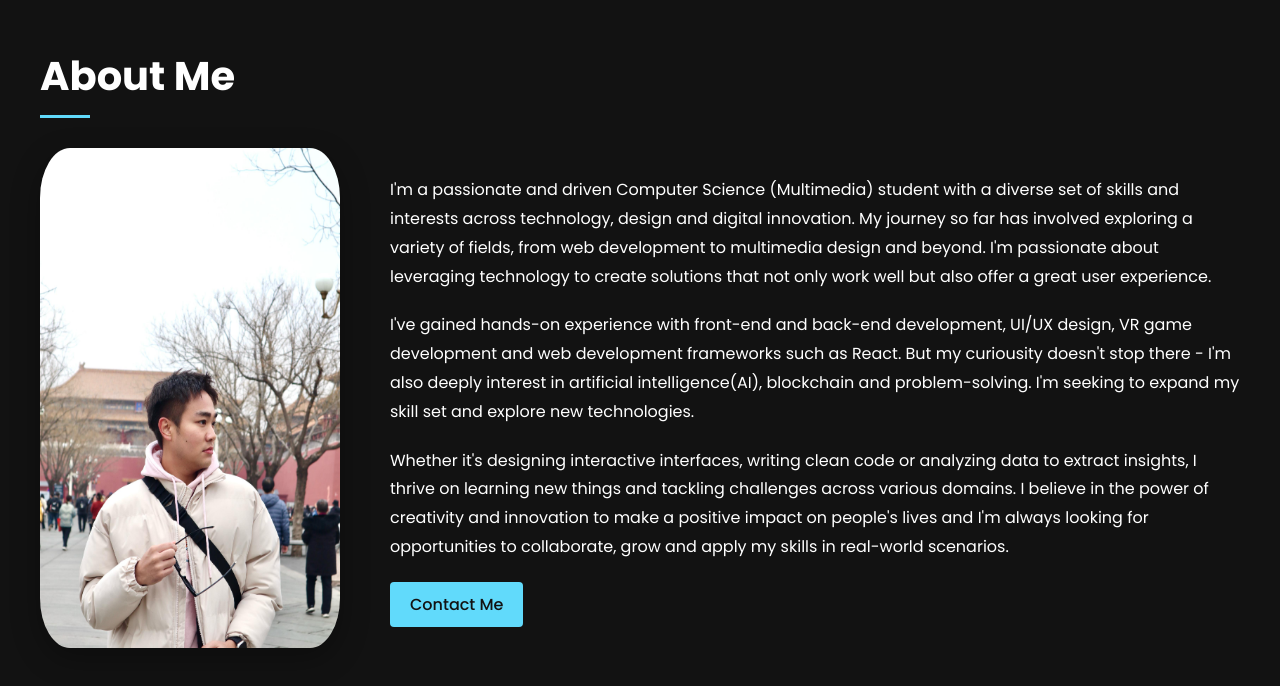
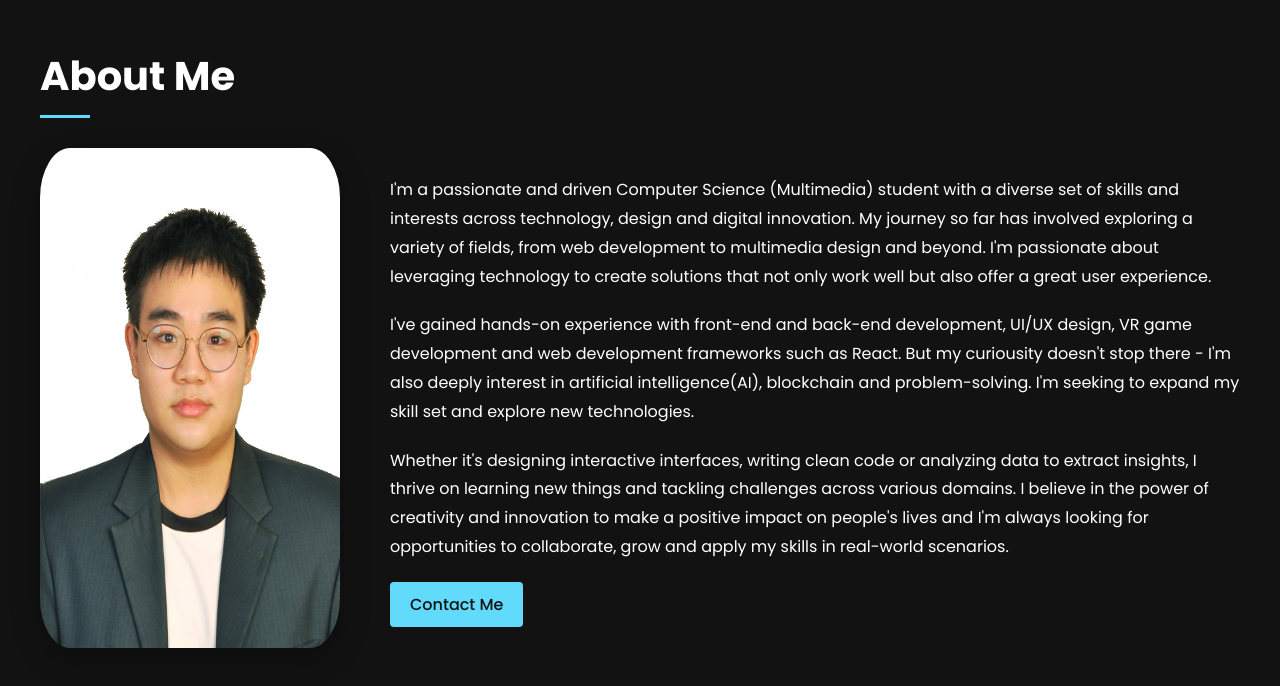
Before and after one commit to Ooiky0625/myportfolio, a React (Create React App) app: page / in a window 1280 px wide. Shown: the part 936-1622 px from the top of the page. Built offline with nearby package versions, Linux system fonts and the light colour scheme.

Commit message:
Change Profile Pic

```diff
--- a/src/sections/About.js
+++ b/src/sections/About.js
@@ -3,7 +3,7 @@ import "../styles/About.css"
 
 const About = () => {
   // Your actual profile image
-  const profileImage = "assets/images/AboutMe.jpeg"
+  const profileImage = "assets/images/AboutMe.jpg"
 
   return (
     <div className="about container">
```
Also changed, not shown: public/assets/images/AboutMe.jpeg (deleted), public/assets/images/AboutMe.jpg (added).
